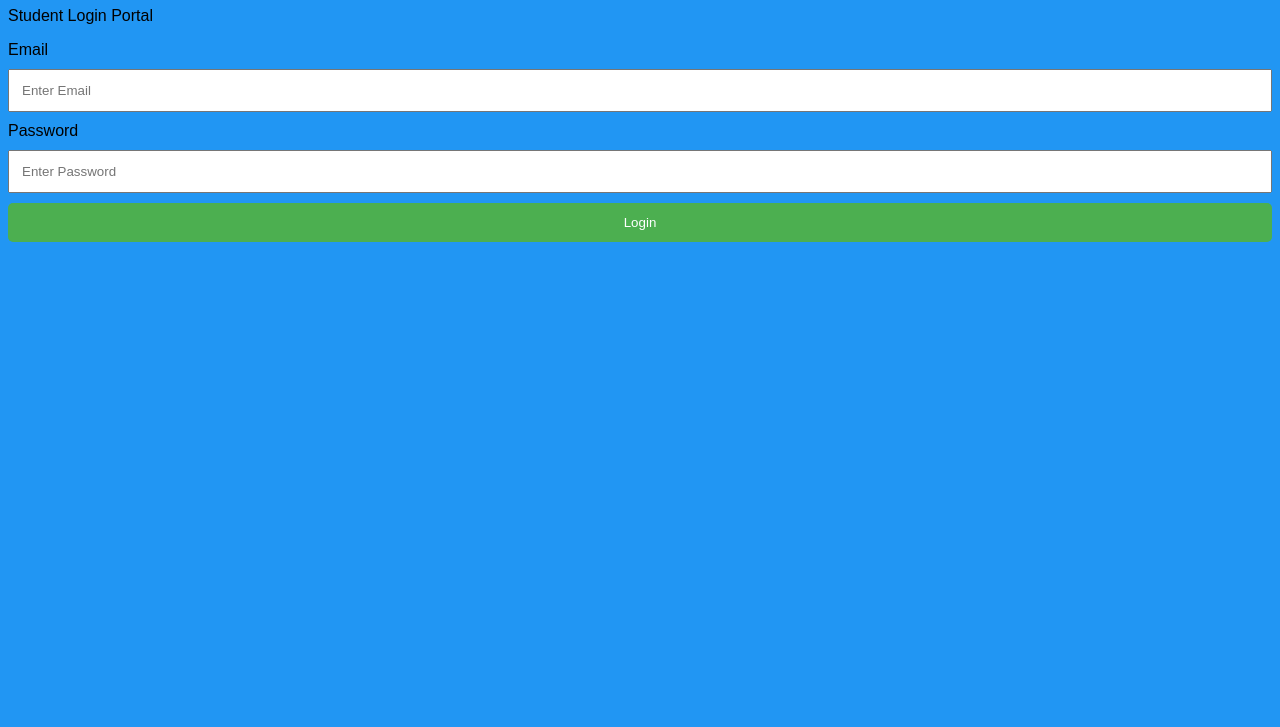
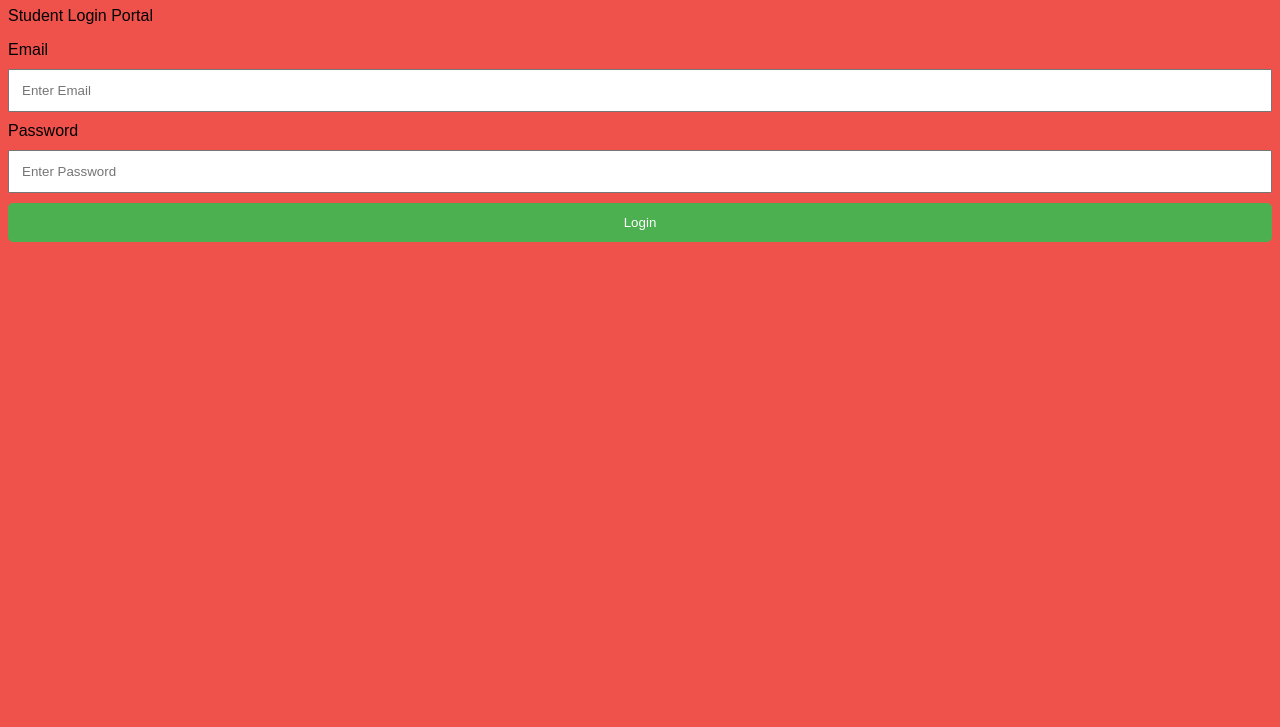
Before and after one commit to ag5640855-cmd/SMART-COACHING-MANAGEMENT-PROJECT, a website: page views/login.html in a window 1280 px wide. Shown: the part 73-800 px from the top of the page. Drawn offline with Linux system fonts and the light colour scheme.

Commit message:
updated login.js

```diff
--- a/public/css/login.css
+++ b/public/css/login.css
@@ -1,5 +1,5 @@
 body{
-    background:#2196f3;
+    background:#ef514b;
     font-family:Arial,sans-serif;
 }
 
```
